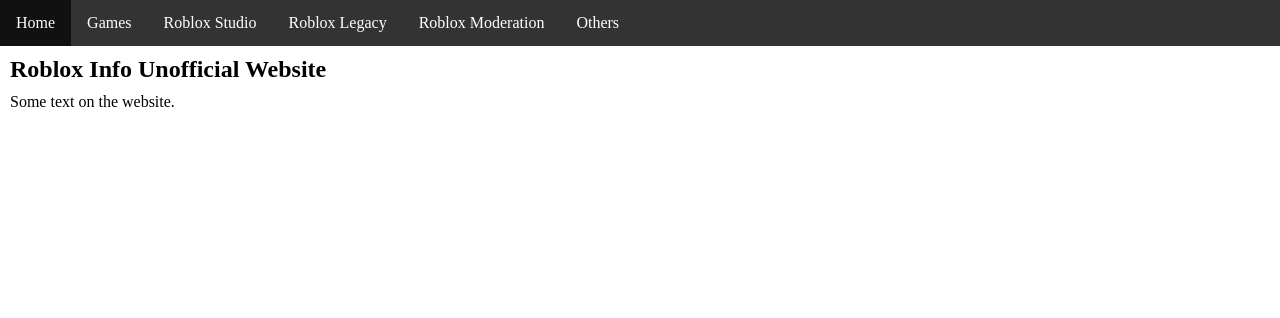
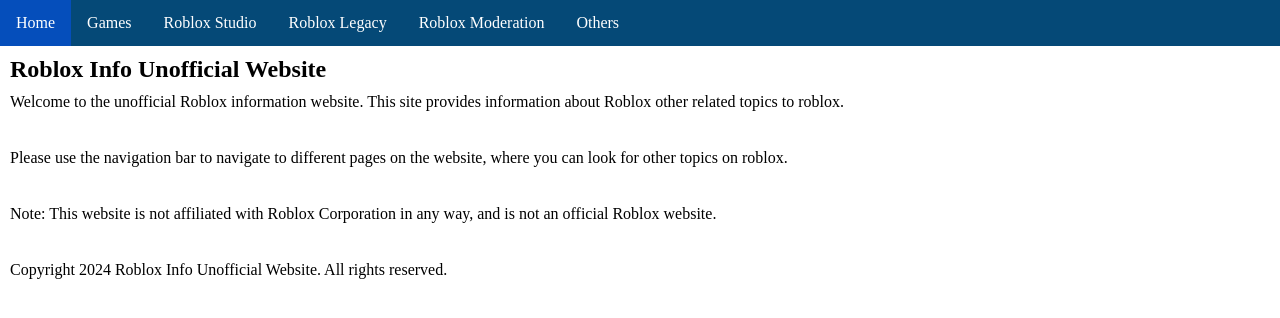
Before and after one commit to Connord312/geeky-website, a plain HTML site: page home.html in a window 1280 px wide. Drawn offline with Linux system fonts and the light colour scheme.

Commit message:
Made minor change to nav bar and finished homepage.

```diff
--- a/home.html
+++ b/home.html
@@ -19,7 +19,10 @@
 
 <h2>Roblox Info Unofficial Website</h2>
 
-<p>Some text on the website.</p>
+<p>Welcome to the unofficial Roblox information website. This site provides information about Roblox other related topics to roblox.</p><br>
+<p>Please use the navigation bar to navigate to different pages on the website, where you can look for other topics on roblox.</p><br>
+<p>Note: This website is not affiliated with Roblox Corporation in any way, and is not an official Roblox website.</p><br>
+<p>Copyright 2024 Roblox Info Unofficial Website. All rights reserved.</p>
 
 </body>
 </html>
--- a/style.css
+++ b/style.css
@@ -12,7 +12,7 @@
   margin: 0;
   padding: 0;
   overflow: hidden;
-  background-color: #333333;
+  background-color: #054977;
 }
 
 ul li {
@@ -28,5 +28,10 @@
 }
 
 ul li a:hover {
-  background-color: #111111;
+  background-color: #054ebb;
 }
+
+
+ul li a.active {
+  background-color: #054ebb;
+}
```
